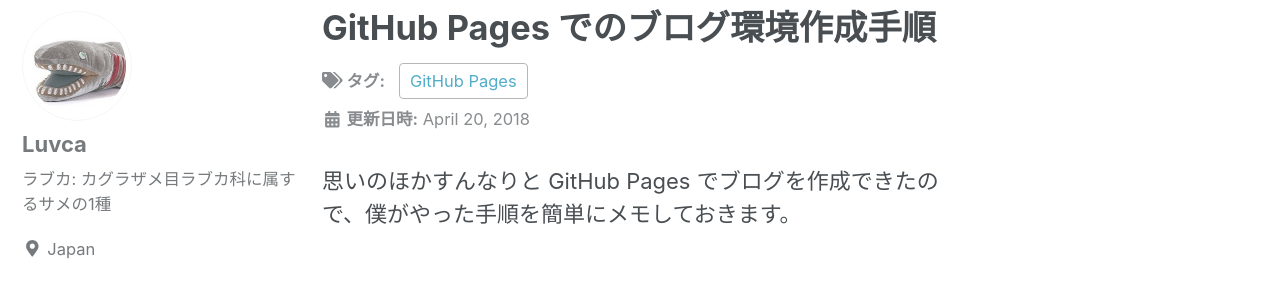
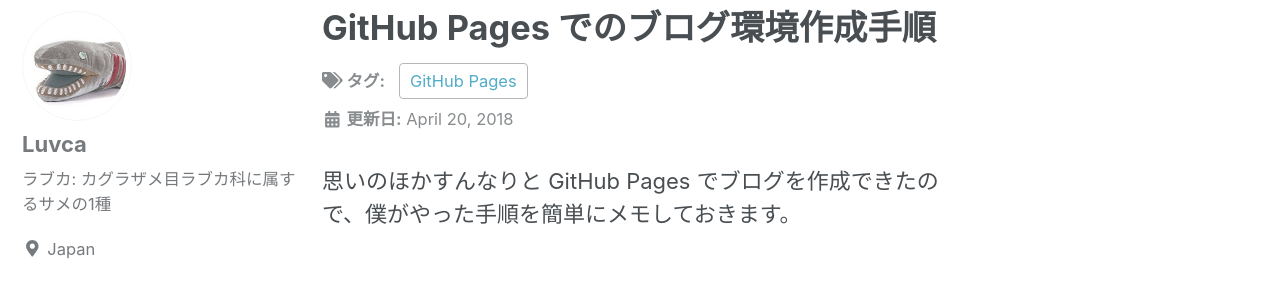
Before and after one commit to Luvca/Luvca.github.io, a Jekyll site: the page built from _posts/2018-04-20-how-to-create-this-blog.md, in a window 1280 px wide and 900 px high. Shown: the part 133-418 px from the top of the window. Built offline with Jekyll 4.4.1, drawn with Linux system fonts in a browser that asks for light colours; nearby versions of some CDN libraries.

Commit message:
Update ui-text

```diff
--- a/_data/ui-text.yml
+++ b/_data/ui-text.yml
@@ -955,7 +955,7 @@
   meta_label                 :
   tags_label                 : "タグ:"
   categories_label           : "カテゴリー:"
-  date_label                 : "更新日時:"
+  date_label                 : "更新日:"
   comments_label             : "コメントする"
   comments_title             : "コメント"
   more_label                 : "さらに詳しく"
```
